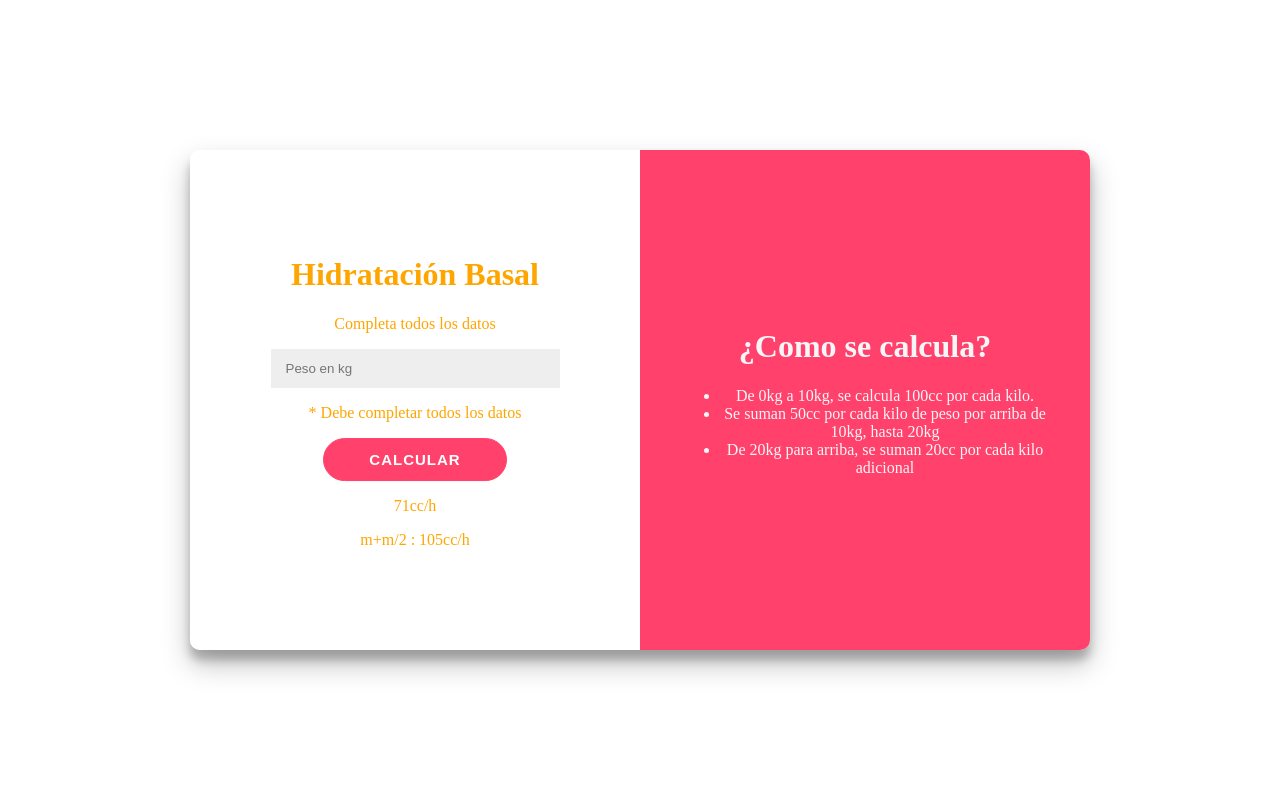
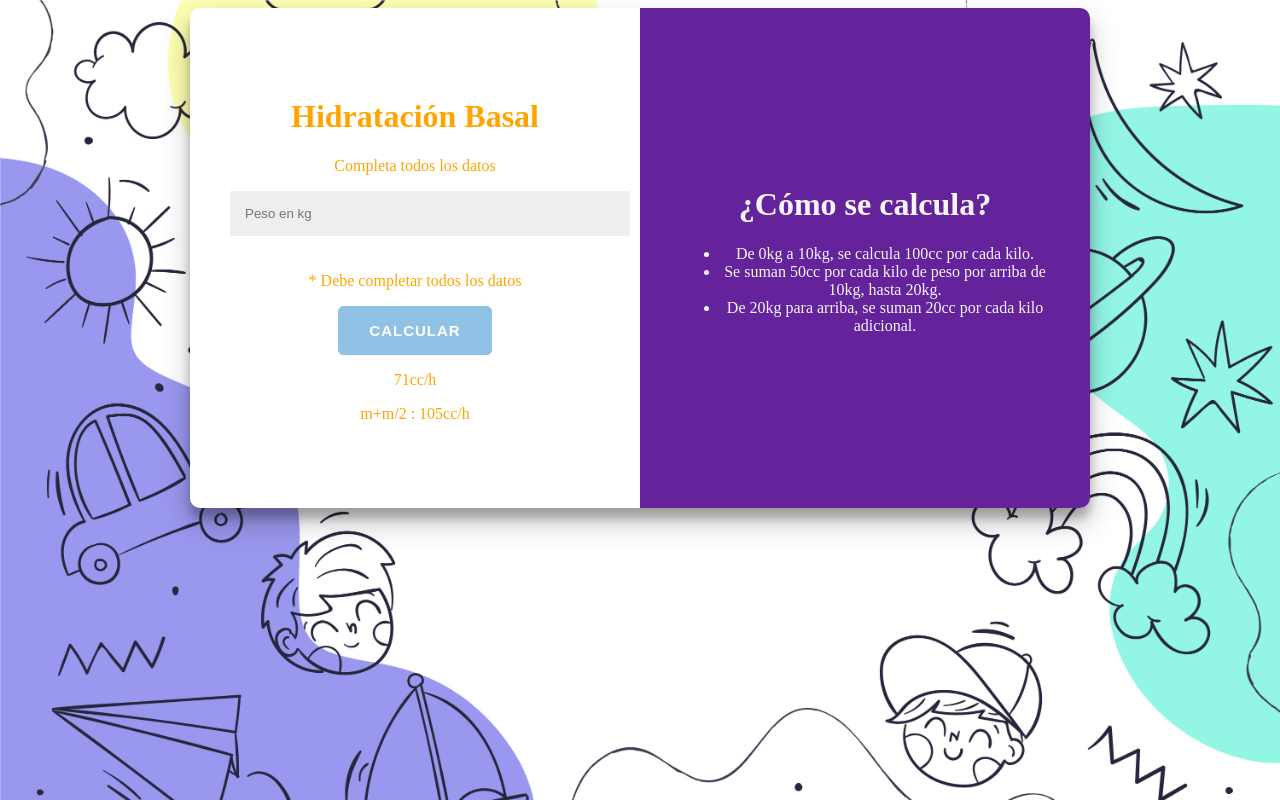
Before and after one commit to PedroMeza2002/Calculadora.github.io, a plain HTML site: page index.html in a window 1280 px wide. Drawn offline with Linux system fonts and the light colour scheme.

Commit message:
Calculadora Basal

```diff
--- a/index.html
+++ b/index.html
@@ -10,21 +10,22 @@
             <div id="calculadora">
                 <div class="contenido">
                     <h1>Hidratación Basal</h1>
-                    <p >Completa todos los datos</p>
-                    <input type="number" placeholder="Peso en kg" />
+                    <p>Completa todos los datos</p>
+                    <input type="number" placeholder="Peso en kg" id="peso" />
                     <p>* Debe completar todos los datos</p>
-                    <button>Calcular</button>
-                    <p>71cc/h</p>
-                    <p>m+m/2 : 105cc/h</p>
+                    <button id="calcular">Calcular</button>
+                    <p id="flu">71cc/h</p>
+                    <p id="man">m+m/2 : 105cc/h</p>
+                    <p id="error" style="display: none;">Error: Debe ingresar un peso válido.</p>
                 </div>
             </div>
             <div id="detalle">
                 <div class="contenido">
-                    <h1>¿Como se calcula?</h1>
+                    <h1>¿Cómo se calcula?</h1>
                     <ul>
                         <li>De 0kg a 10kg, se calcula 100cc por cada kilo.</li>
-                        <li>Se suman 50cc por cada kilo de peso por arriba de 10kg, hasta 20kg</li>
-                        <li>De 20kg para arriba, se suman 20cc por cada kilo adicional</li>
+                        <li>Se suman 50cc por cada kilo de peso por arriba de 10kg, hasta 20kg.</li>
+                        <li>De 20kg para arriba, se suman 20cc por cada kilo adicional.</li>
                     </ul>
                 </div>
             </div>
--- a/style.css
+++ b/style.css
@@ -7,7 +7,7 @@
 }
 
 #detalle{
-    background: #FF416C;
+    background: #65239b;
     /* Con estas 3 lineas vamos a hacer que los divs queden lado a lado */
     width: 50%;
     height: 100%;
@@ -23,8 +23,9 @@
     padding: 40px;
 }
 input {
-	width: 70%;
-    padding: 12px 15px;
+    width: 100%;
+    padding: 15px;
+    margin-bottom: 20px;
     border: none;
     background-color: #eee;
 }
@@ -32,32 +33,31 @@ input {
 button {
     font-size: 15px;
     font-weight: bold;
-	padding: 12px 45px;
-	border-radius: 30px;
-	background-color: #FF416C;
-	border: 1px solid #FF416C;
+    padding: 15px 30px;
+    border-radius: 5px;
+    background-color: #8fc2e4;
+    border: 1px solid #8fc2e4;
     color: #FFFFFF;
     text-transform: uppercase;
     letter-spacing: 1px;
     transition: transform 20ms ease-in;
+    cursor: pointer;
 }
-
 button:active {
 	transform: scale(0.95);
 }
-#contenedor{
+#contenedor {
+    display: flex;
     width: 900px;
     height: 500px;
     text-align: center;
-    /* Estas 3 lineas se encargan de centrar el div vertical y horizontalmente */
-    position: absolute;
-    inset: 0;
     margin: auto;
     border-radius: 10px;
     overflow: hidden;
     box-shadow: 0 14px 28px rgba(0,0,0,0.25),
                 0 10px 10px rgba(0,0,0,0.22);
 }
+
 #error{
     color: red;
     font-weight: bold;
@@ -71,3 +71,9 @@ button:active {
     margin-bottom: 5px;
     display: none;
 }
+body {
+    background-image: url('fondoPpy.jpg');
+    background-size:cover; /* Ajusta el tamaño de la imagen para cubrir todo el fondo */
+    background-repeat: no-repeat; /* Evita que la imagen se repita */
+    background-attachment: fixed; /* Mantiene la imagen en su lugar mientras se desplaza la página */
+}
```
Also changed, not shown: fondoPpy.jpg (added). Lines whose indentation alone changed are shown as unchanged.
